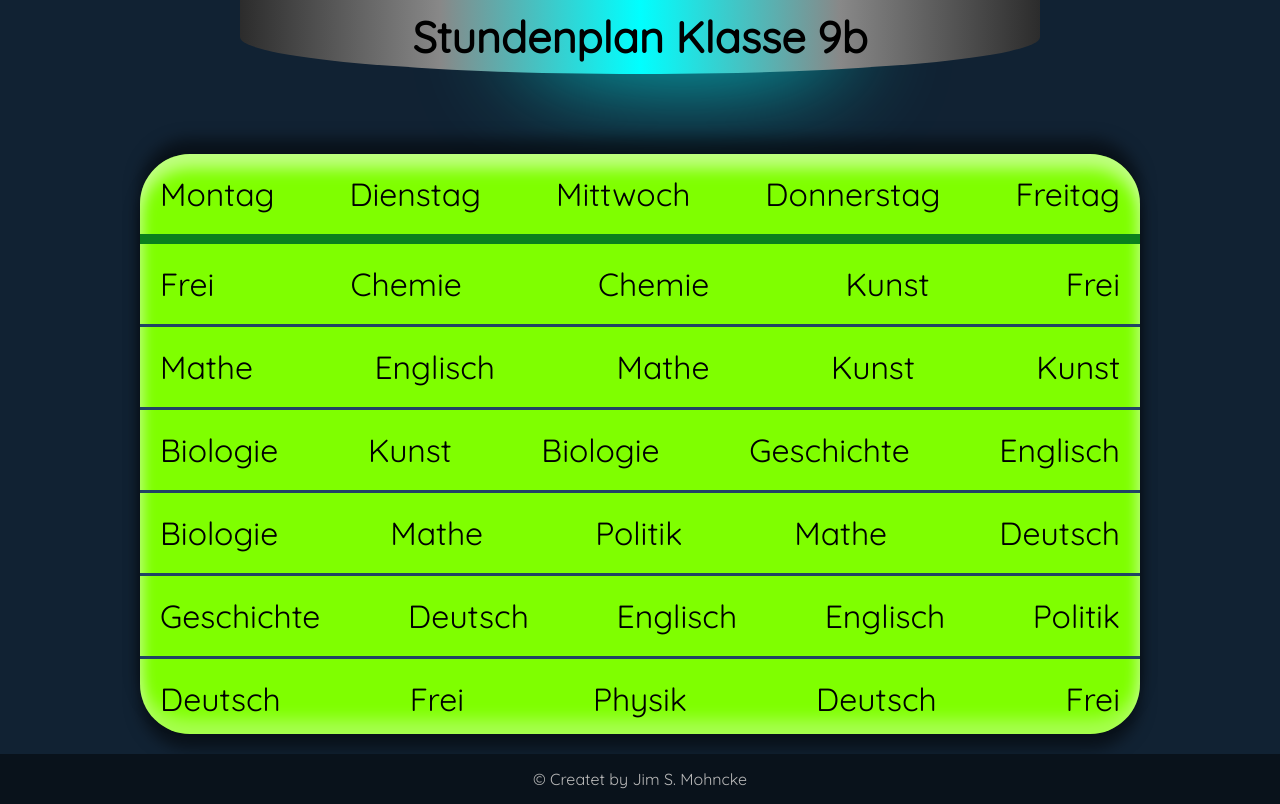
After one commit to Bommberk/Stundenplan10b, a PHP site: the page made by stundenpläne/bio/technick/index.html in a window 1280 px wide. The commit adds this page. Run offline with PHP 8.4, Linux system fonts and the light colour scheme; some libraries are stand-ins or nearby versions.

Commit message:
versuch 4

```diff
--- /dev/null
+++ b/stundenpläne/bio/technick/index.html
@@ -0,0 +1,87 @@
+<!DOCTYPE html>
+<html lang="de">
+<head>
+    <meta charset="UTF-8">
+    <meta http-equiv="X-UA-Compatible" content="IE=edge">
+    <meta name="viewport" content="width=device-width, initial-scale=1.0">
+    <link rel="stylesheet" href="/assets/css/style3.css">
+    <meta http-equiv="refresh" content="">
+    <title>Stundenplan 9b</title>
+    <link rel="shortcut icon" href="/assets/image/schule.png">
+</head>
+<body>
+    <!-- Überschrift -->
+    <h1 class="überschrift">Stundenplan Klasse 9b</h1>
+
+    <!-- Stundenplan -->
+    <div class="tabel">
+
+    <!-- Wochentage -->
+        <ul class="list">
+        <li>Montag</li>
+        <li>Dienstag</li>
+        <li>Mittwoch</li>
+        <li>Donnerstag</li>
+        <li>Freitag</li>
+        </ul><hr class="oben">
+
+    <!-- Unterrichtsstunden -->
+        <ul class="le1">
+            <li onclick="durchstrich()" id="strich">Frei</li>
+            <li onclick="durchstrich2()" id="strich2">Chemie</li>
+            <li onclick="durchstrich3()" id="strich3">Chemie</li>
+            <li onclick="durchstrich4()" id="strich4">Kunst</li>
+            <li onclick="durchstrich5()" id="strich5">Frei</li>
+        </ul><hr>
+
+        <ul class="le2">
+            <li onclick="durchstrich6()" id="strich6">Mathe</li>
+            <li onclick="durchstrich7()" id="strich7">Englisch</li>
+            <li onclick="durchstrich8()" id="strich8">Mathe</li>
+            <li onclick="durchstrich9()" id="strich9">Kunst</li>
+            <li onclick="durchstrich10()" id="strich10">Kunst</li>
+        </ul><hr>
+
+        <ul class="le3">
+            <li onclick="durchstrich11()" id="strich11">Biologie</li>
+            <li onclick="durchstrich12()" id="strich12">Kunst</li>
+            <li onclick="durchstrich13()" id="strich13">Biologie</li>
+            <li onclick="durchstrich14()" id="strich14">Geschichte</li>
+            <li onclick="durchstrich15()" id="strich15">Englisch</li>
+        </ul><hr>
+
+        <ul class="le4">
+            <li onclick="durchstrich16()" id="strich16">Biologie</li>
+            <li onclick="durchstrich17()" id="strich17">Mathe</li>
+            <li onclick="durchstrich18()" id="strich18">Politik</li>
+            <li onclick="durchstrich19()" id="strich19">Mathe</li>
+            <li onclick="durchstrich20()" id="strich20">Deutsch</li>
+        </ul><hr>
+
+        <ul class="le5">
+            <li onclick="durchstrich21()" id="strich21">Geschichte</li>
+            <li onclick="durchstrich22()" id="strich22">Deutsch</li>
+            <li onclick="durchstrich23()" id="strich23">Englisch</li>
+            <li onclick="durchstrich24()" id="strich24">Englisch</li>
+            <li onclick="durchstrich25()" id="strich25">Politik</li>
+        </ul><hr>
+
+        <ul class="le6">
+            <li onclick="durchstrich26()" id="strich26">Deutsch</li>
+            <li onclick="durchstrich27()" id="strich27">Frei</li>
+            <li onclick="durchstrich28()" id="strich28">Physik</li>
+            <li onclick="durchstrich29()" id="strich29">Deutsch</li>
+            <li onclick="durchstrich30()" id="strich30">Frei</li>
+        </ul>
+    </div>
+
+
+    <!-- Footer -->
+    <Footer>&copy; Createt by Jim S. Mohncke</Footer>
+
+    <script src="/assets/ja/script.js"></script>
+
+    <script src="https://kit.fontawesome.com/2c664b4356.js" crossorigin="anonymous"></script>
+
+</body>
+</html>
```
Also changed, not shown: assets/css/style.css (+23 -0 lines), stundenpläne/bio/index.html (+7 -34 lines).
